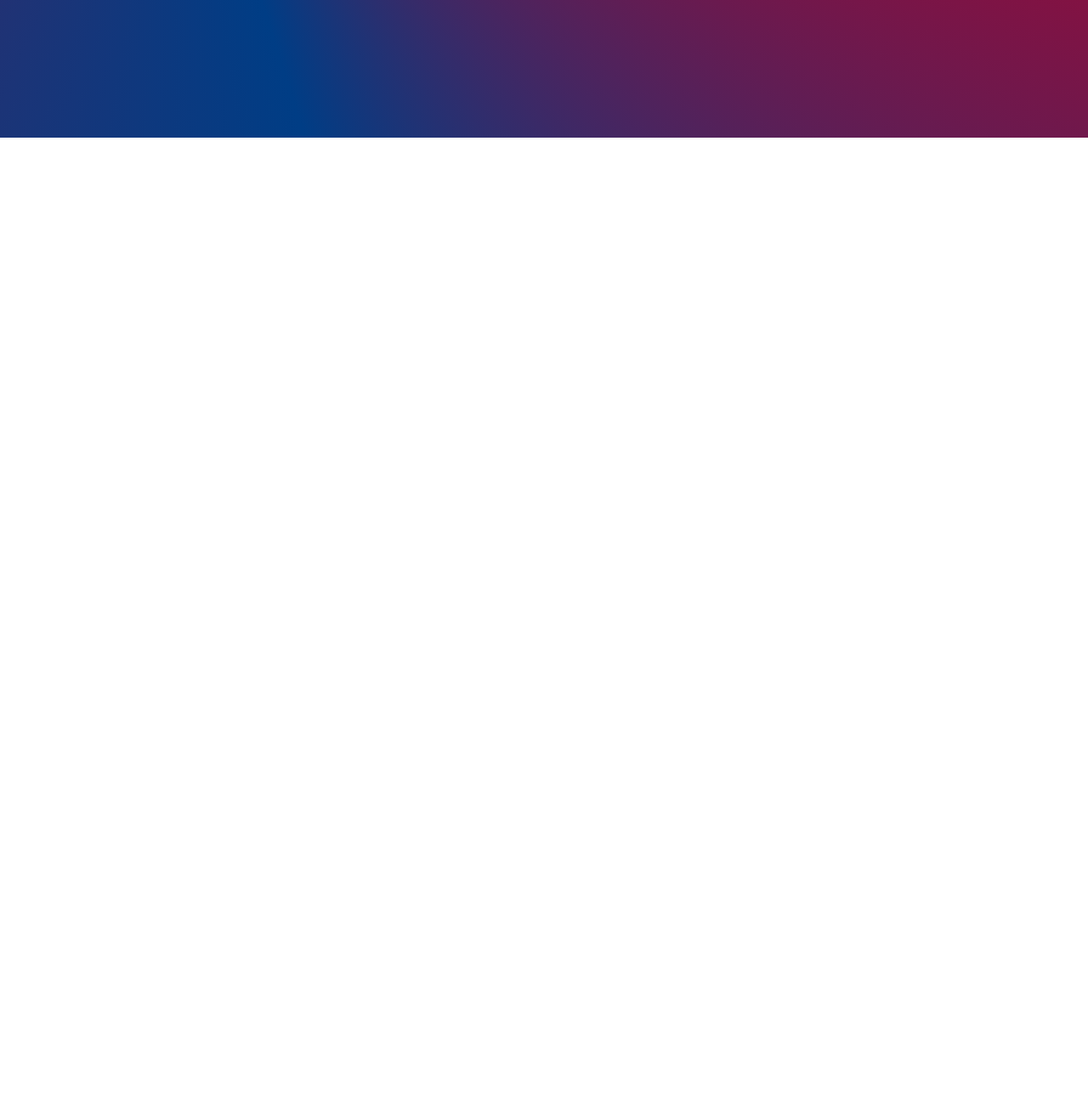
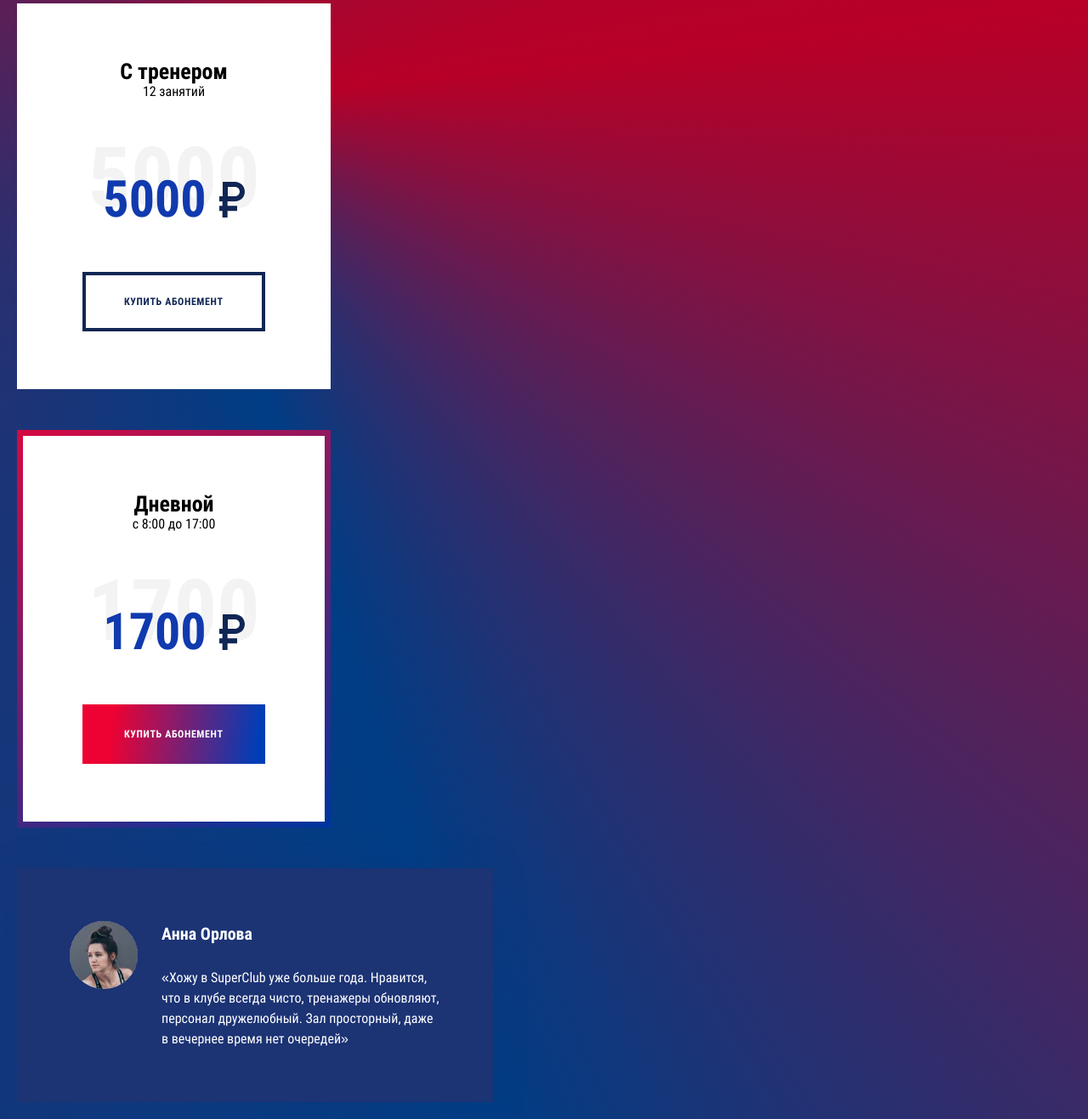
Before and after one commit to RobertoLambertti/fitnes, a website built with webpack: page source/blocks.html in a window 1280 px wide. Shown: the part 638-1955 px from the top of the page at 85% size. Before the commit the page ends 800 px from the top, so only its background shows below. Built offline with nearby package versions, Linux system fonts and the light colour scheme; files whose address does not match are found by name.

Commit message:
Реализовал блоки ticket и feedback

```diff
--- a/source/blocks.html
+++ b/source/blocks.html
@@ -27,11 +27,42 @@
   <div class="video" data-video>
     <a href="https://youtu.be/9TZXsZItgdw">
       <picture>
-        <source srcset="img/about-video-preview@1x.webp" type="image/webp">
-        <img src="img/about-video-preview@1x.jpg" alt="Тренажеры в белой комнате с телевизором">
+        <source srcset="img/about-video-preview@1x.webp 1x, img/about-video-preview@2x.webp 2x" type="image/webp">
+      <img src="img/about-video-preview@1x.jpg" srcset="img/about-video-preview@2x.jpg 2x" alt="Тренажеры в белой комнате с телевизором" width="364" height="228">
       </picture>
     </a>
     <button type="button" aria-label="Запустить видео"></button>
+  </div>
+  <br><br>
+  <div class="ticket">
+    <h3>С тренером</h3>
+    <p class="ticket__description">12 занятий</p>
+    <p class="ticket__price" data-price="5000">
+      <span class="ticket__price-number">5000</span>
+      <span class="visually-hidden">рублей</span>
+    </p>
+    <button class="ticket__button button button--color-sapphire" type="button">Купить абонемент</button>
+  </div>
+  <br><br>
+  <div class="ticket ticket--beneficial">
+    <h3>Дневной</h3>
+    <p class="ticket__description">с 8:00 до 17:00</p>
+    <p class="ticket__price" data-price="1700">
+      <span class="ticket__price-number">1700</span>
+      <span class="visually-hidden">рублей</span>
+    </p>
+    <button class="ticket__button button button--color-sapphire" type="button">Купить абонемент</button>
+  </div>
+  <br><br>
+  <div class="feedback">
+    <picture>
+      <source srcset="img/reviews-anna-orlova@1x.webp 1x, img/reviews-anna-orlova@2x.webp 2x" type="image/webp">
+      <img src="img/reviews-anna-orlova@1x.jpg" srcset="img/reviews-anna-orlova@2x.jpg 2x" alt="Тренажеры в белой комнате с телевизором" width="80" height="80">
+    </picture>
+    <div class="feddback__wrapper">
+      <h3>Анна Орлова</h3>
+      <p>«Хожу в SuperClub уже больше года. Нравится, что в клубе всегда чисто, тренажеры обновляют, персонал дружелюбный. Зал просторный, даже в вечернее время нет очередей»</p>
+    </div>
   </div>
 
   <script src="js/main.min.js"></script>
--- /dev/null
+++ b/source/sass/blocks/feedback.scss
@@ -0,0 +1,35 @@
+.feedback {
+  display: flex;
+  justify-content: space-between;
+  width: 560px;
+  padding: 62px;
+
+  color: $color-default-white;
+
+  background: #1c3374;
+  box-shadow: 0 0 40px rgba(28, 51, 116, 0.2);
+}
+
+.feedback img {
+  width: 80px;
+  height: 80px;
+
+  border-radius: 50%;
+}
+
+.feddback__wrapper {
+  width: 328px;
+}
+
+.feedback h3 {
+  margin-top: 0;
+  margin-bottom: 25px;
+
+  font-size: 20px;
+  line-height: 30px;
+}
+
+.feedback p {
+  margin-top: 0;
+  margin-bottom: 0;
+}
--- /dev/null
+++ b/source/sass/blocks/ticket.scss
@@ -0,0 +1,104 @@
+.ticket {
+  width: 369px;
+  padding-top: 68px;
+  padding-right: 77px;
+  padding-bottom: 68px;
+  padding-left: 77px;
+
+  background-color: $color-default-white;
+
+  &--beneficial {
+    padding-right: 70px;
+    padding-left: 70px;
+
+    border: 7px solid transparent;
+    border-image: linear-gradient(150deg, #d10a42 1%, #00359f 100%);
+    border-image-slice: 1;
+  }
+}
+
+.ticket h3 {
+  margin-top: 0;
+  margin-bottom: 0;
+
+  font-size: 26px;
+  line-height: 24px;
+  text-align: center;
+}
+
+.ticket__description {
+  margin-top: 0;
+  margin-bottom: 70px;
+
+  text-align: center;
+}
+
+.ticket__price {
+  position: relative;
+
+  display: flex;
+  justify-content: center;
+  align-items: center;
+  margin-top: 0;
+  margin-bottom: 40px;
+
+  font-weight: 700;
+  font-size: 60px;
+  line-height: 90px;
+  text-align: center;
+  color: #103aae;
+
+  &::after {
+    content: "";
+    position: relative;
+    z-index: 1;
+
+    display: block;
+    width: 30px;
+    height: 42px;
+    margin-left: 15px;
+
+    background-image: url("../img/icon-rouble.svg");
+  }
+
+  &::before {
+    content: attr(data-price);
+    position: absolute;
+    top: -30px;
+    left: 50%;
+
+    width: 100%;
+
+    font-size: 100px;
+    line-height: 100px;
+    color: #e8e8e8;
+
+    transform: translate(-50%, 0);
+    opacity: 0.5;
+  }
+}
+
+.ticket__price-number {
+  position: relative;
+  z-index: 1;
+}
+
+.ticket__button {
+  padding-right: 45px;
+  padding-left: 45px;
+
+  font-size: 12px;
+  line-height: 14px;
+  letter-spacing: 0.05em;
+}
+
+.ticket--beneficial .ticket__button {
+  padding-top: 28px;
+  padding-right: 49px;
+  padding-bottom: 28px;
+  padding-left: 49px;
+
+  background: linear-gradient(97deg, #ed0233 17%, #003eb7 95%);
+  border: none;
+  color: $color-default-white;
+}
--- a/source/sass/style.scss
+++ b/source/sass/style.scss
@@ -21,6 +21,8 @@
 @import "blocks/button";
 @import "blocks/logo";
 @import "blocks/video";
+@import "blocks/ticket";
+@import "blocks/feedback";
 
 
 // ---------------------------------
```
Also changed, not shown: build/blocks.html, build/css/style.css, build/css/style.min.css, build/img/icon-rouble.svg (added), source/img/icon-rouble.svg (added), 1 other file.
